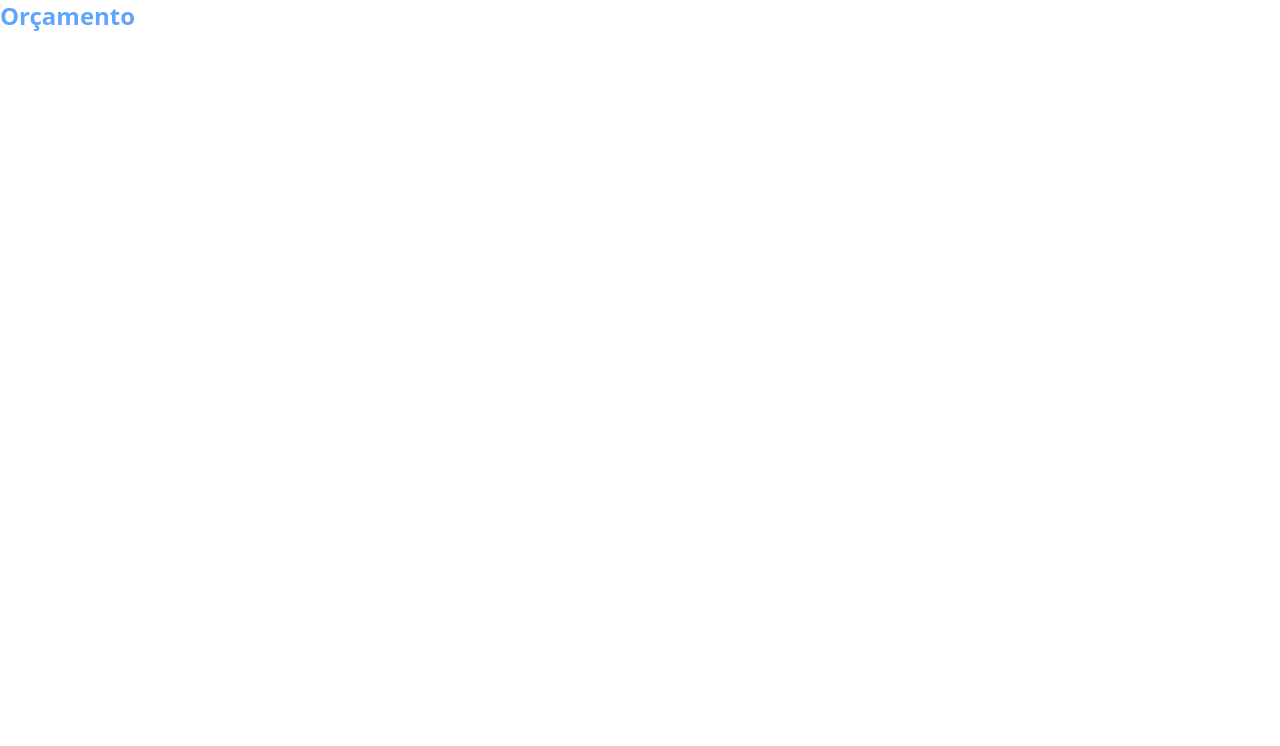
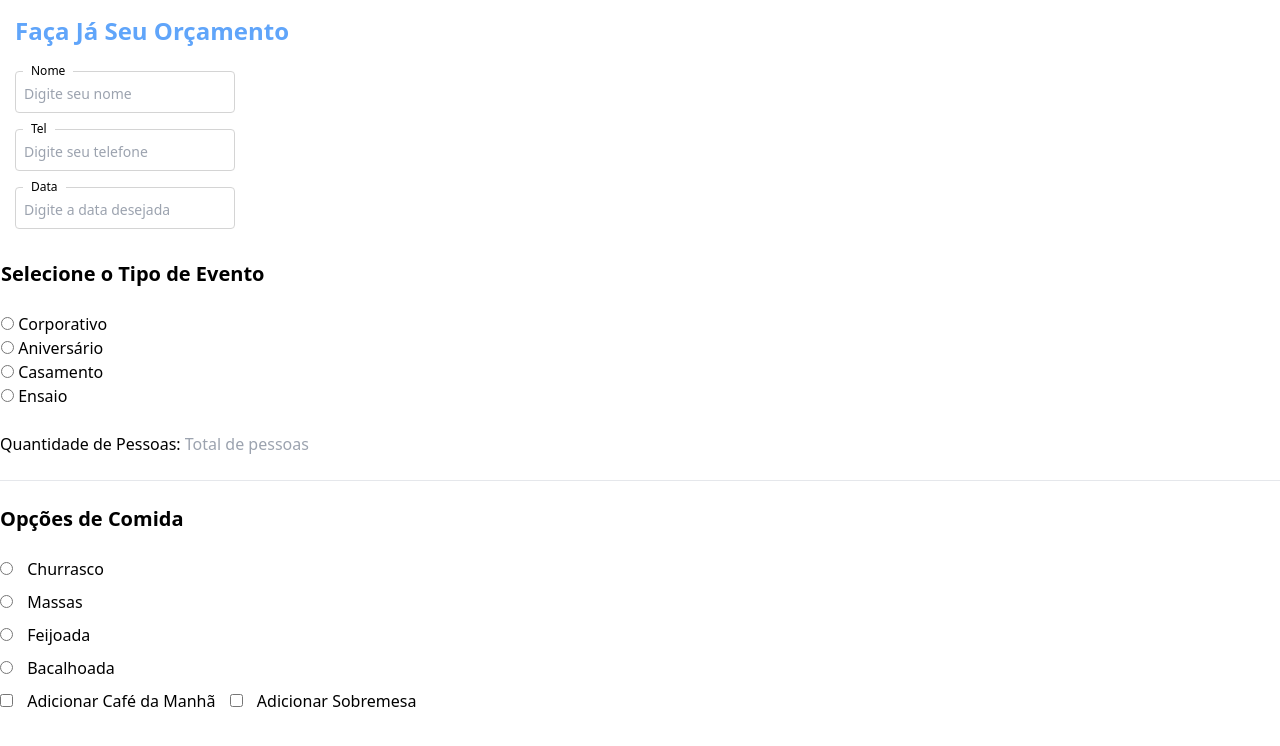
Before and after one commit to douglas-moura/projeto__orcamentoEventos, a website built with webpack: page src/index.html in a window 1280 px wide. Built offline with nearby package versions, Linux system fonts and the light colour scheme.

Commit message:
style/feat: formulario v1
- construção da primeira versão do formulario
- ajuste do estilo do input

```diff
--- a/src/assets/css/style.css
+++ b/src/assets/css/style.css
@@ -4,16 +4,59 @@
 
 @layer base {
     h1 {
-        @apply text-2xl font-extrabold
+        @apply text-2xl font-extrabold;
     }
 
     h2 {
-        @apply text-xl font-semibold
+        @apply text-xl font-semibold;
     }
 }
 
 @layer components {
     .titulo-sessao {
-        @apply text-blue-400
+        @apply text-blue-400;
+    }
+
+    .campo-input {
+        @apply flex relative
+    }
+
+    .campo-input label {
+        @apply absolute text-xs ml-2 bg-white h-4 -top-2 px-2
+    }
+
+    .campo-input input {
+        @apply border border-neutral-300 p-2 pt-3 text-sm rounded mb-4
     }
 }
+
+.form-section {
+    margin: 15px; /* Adiciona margem para todas as seções do formulário */
+}
+
+.options input {
+    width: 20%; /* Define a largura para 20% do espaço disponível */
+    padding: 8px;
+    margin-bottom: 15px;
+    box-sizing: border-box;
+    border: 1px solid #0c0101;
+    border-radius: 4px;
+}
+
+.options label {
+    margin-left: 5px; /* Ajusta o espaçamento das labels */
+}
+
+.options input {
+    width: auto; /* Permite que os checkboxes e radio buttons tenham largura automática */
+    margin-right: 5px;
+}
+
+.form-section-radio {
+    margin-left: 1px; /* Adiciona margem para alinhar à margem esquerda da página */
+}
+
+.checkbox-inline {
+    display: inline-block;
+    margin-right: 10px;
+}
--- a/src/index.html
+++ b/src/index.html
@@ -4,9 +4,81 @@
     <meta charset="UTF-8">
     <meta name="viewport" content="width=device-width, initial-scale=1.0">
     <title>Orçamento Eventos</title>
+    <link rel="stylesheet" href="assets/css/style.css">
 </head>
 <body>
-        <h1 class="titulo-sessao">Orçamento</h1>
+    <main>
+        <section class="form-section">
+            <h1 class="titulo-sessao">Faça Já Seu Orçamento</h1><br>
+            <form action="">
+                <span class="campo-input">
+                    <label for="nome">Nome</label>
+                    <input type="text" id="nome" placeholder="Digite seu nome">
+                </span>
+                <span class="campo-input">
+                    <label for="tel">Tel</label>
+                    <input type="int" id="tel" placeholder="Digite seu telefone">
+                </span>
+                <span class="campo-input">
+                    <label for="data">Data</label>
+                    <input type="int" id="data" placeholder="Digite a data desejada">
+                </span>
+            </form>
+        </section>
+
+        <div>
+
+
+
+            <h2 class="form-section-radio">Selecione o Tipo de Evento</h2><br>
+
+            <div class="form-section-radio">
+                <input type="radio" id="corporativo" name="evento" value="Corporativo">
+                <label for="corporativo">Corporativo</label><br>
+
+                <input type="radio" id="aniversario" name="evento" value="Aniversario">
+                <label for="aniversario">Aniversário</label><br>
+
+                <input type="radio" id="casamento" name="evento" value="Casamento">
+                <label for="casamento">Casamento</label><br>
+
+                <input type="radio" id="ensaio" name="evento" value="Ensaio">
+                <label for="ensaio">Ensaio</label><br><br>
+            </div>
+
+            <label for="qtdpessoas">Quantidade de Pessoas:</label>
+            <input type="int" id="qtdpessoas" placeholder="Total de pessoas"><br><br>
+        </div>
+
+        <hr>
+        <br>
+        <h2>Opções de Comida</h2>
+        <br>
+        <div class="options">
+            <input type="radio" id="churrasco" name="comida" value="Churrasco">
+            <label for="churrasco">Churrasco</label><br>
+
+            <input type="radio" id="massas" name="comida" value="Massas">
+            <label for="massas">Massas</label><br>
+
+            <input type="radio" id="feijoada" name="comida" value="Feijoada">
+            <label for="feijoada">Feijoada</label><br>
+
+            <input type="radio" id="bacalhoada" name="comida" value="Bacalhoada">
+            <label for="bacalhoada">Bacalhoada</label><br>
+
+            <div class="checkbox-inline">
+                <input type="checkbox" id="cafe" name="comida" value="Cafe">
+                <label for="cafe">Adicionar Café da Manhã</label>
+            </div>
+
+            <div class="checkbox-inline">
+                <input type="checkbox" id="sobremesa" name="comida" value="Sobremesa">
+                <label for="sobremesa">Adicionar Sobremesa</label>
+            </div>
+        </div>
+    </main>
+
     <script src="./index.js"></script>
 </body>
 </html>
```
Lines whose indentation alone changed are shown as unchanged.
